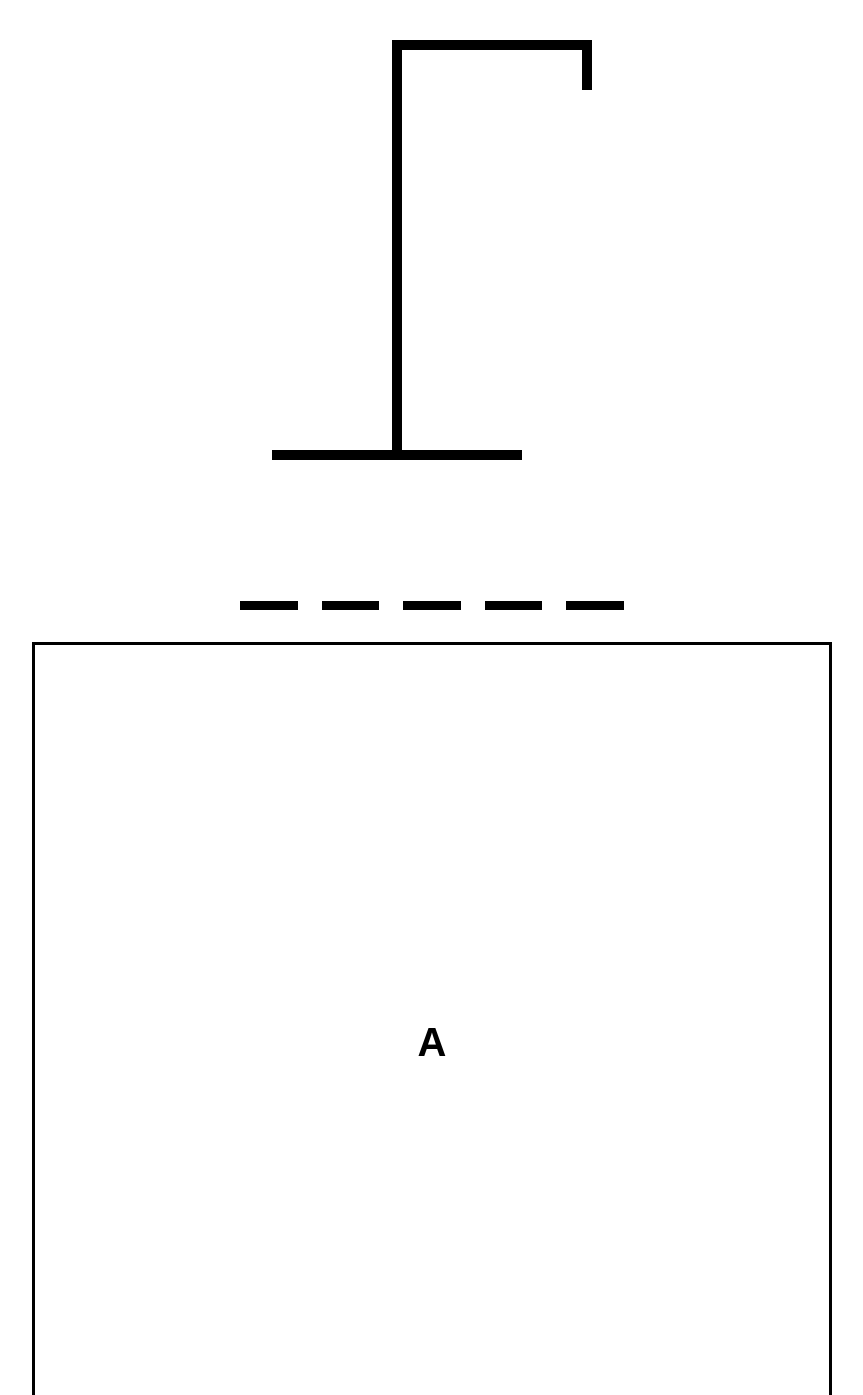
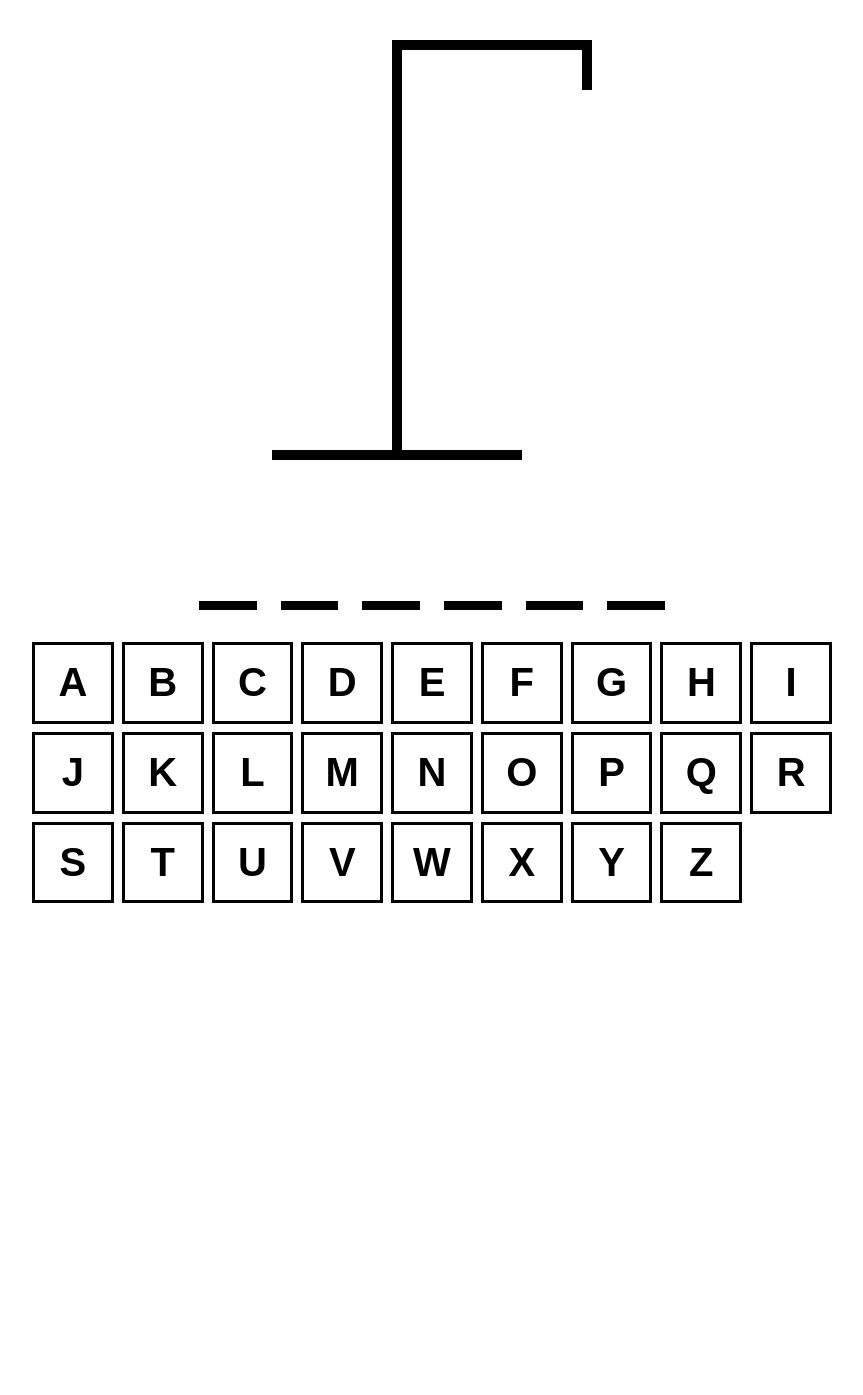
Before and after one commit to kobebuckley/hangman, a React (Vite) app in the folder hangman-vite/: page / in a window 1280 px wide. Shown: the top 1395 px of the page, without its empty margins (208-1071 px from the left). After the commit the page ends 911 px from the top, so only its background shows below. Built offline with nearby package versions, Linux system fonts and the light colour scheme.

Commit message:
completed the base foundation for hangman project; ready for next phase

```diff
--- a/hangman-vite/src/App.tsx
+++ b/hangman-vite/src/App.tsx
@@ -1,88 +1,101 @@
 import { useCallback, useEffect, useState } from "react"
+import { HangmanDrawing } from "./HangmanDrawing"
+import { HangmanWord } from "./HangmanWord"
+import { Keyboard } from "./Keyboard"
 import words from "./wordList.json"
-import { HangmanDrawing } from "./HangmanDrawing";
-import { HangmanWord } from "./HangmanWord";
-import { Keyboard } from "./Keyboard";
 
-function App(){
-  const [wordToGuess, setWordToGuess] = useState(() => {
-    return words[Math.floor(Math.random() * words.length)];
+function getWord() {
+  return words[Math.floor(Math.random() * words.length)]
+}
 
-  })
-
+function App() {
+  const [wordToGuess, setWordToGuess] = useState(getWord)
   const [guessedLetters, setGuessedLetters] = useState<string[]>([])
 
-  const incorrectLetters = guessedLetters.filter(letter => !wordToGuess.includes(letter))
+  const incorrectLetters = guessedLetters.filter(
+    letter => !wordToGuess.includes(letter)
+  )
 
-
-  const isLoser = incorrectLetters.length>=6
+  const isLoser = incorrectLetters.length >= 6
   const isWinner = wordToGuess
     .split("")
     .every(letter => guessedLetters.includes(letter))
 
-
-
-    const addGuessedLetter = useCallback((letter: string)=>{
-      if(guessedLetters.includes(letter)) return
+  const addGuessedLetter = useCallback(
+    (letter: string) => {
+      if (guessedLetters.includes(letter) || isLoser || isWinner) return
 
       setGuessedLetters(currentLetters => [...currentLetters, letter])
-    },[guessedLetters ])
+    },
+    [guessedLetters, isWinner, isLoser]
+  )
 
-
-
-
-  useEffect (() => {
-    const handler = (e: KeyboardEvent) =>{
+  useEffect(() => {
+    const handler = (e: KeyboardEvent) => {
       const key = e.key
-
-      if(!key.match(/^[a-z]$/)) return
+      if (!key.match(/^[a-z]$/)) return
 
       e.preventDefault()
       addGuessedLetter(key)
     }
 
-    document.addEventListener("keypress",handler)
+    document.addEventListener("keypress", handler)
 
     return () => {
-      document.removeEventListener("keypress",handler)
+      document.removeEventListener("keypress", handler)
+    }
+  }, [guessedLetters])
+
+  useEffect(() => {
+    const handler = (e: KeyboardEvent) => {
+      const key = e.key
+      if (key !== "Enter") return
+
+      e.preventDefault()
+      setGuessedLetters([])
+      setWordToGuess(getWord())
     }
 
-  },[guessedLetters])
+    document.addEventListener("keypress", handler)
 
-  return(
-    <div style={{
+    return () => {
+      document.removeEventListener("keypress", handler)
+    }
+  }, [])
+
+  return (
+    <div
+      style={{
         maxWidth: "800px",
         display: "flex",
         flexDirection: "column",
         gap: "2rem",
         margin: "0 auto",
         alignItems: "center",
-    }}>
-
-      <div style={{fontSize: "2rem", textAlign:"center"}}>
+      }}
+    >
+      <div style={{ fontSize: "2rem", textAlign: "center" }}>
         {isWinner && "Winner! - Refresh to try again"}
         {isLoser && "Nice Try - Refresh to try again"}
-
       </div>
-      <HangmanDrawing numberOfGuesses = {incorrectLetters.length} />
-      <HangmanWord guessedLetters = {guessedLetters} wordToGuess ={wordToGuess} />
-
-
-
-
-  <div style={{ alignSelf:"stretch" }}>
-
+      <HangmanDrawing numberOfGuesses={incorrectLetters.length} />
+      <HangmanWord
+        reveal={isLoser}
+        guessedLetters={guessedLetters}
+        wordToGuess={wordToGuess}
+      />
+      <div style={{ alignSelf: "stretch" }}>
         <Keyboard
-          disabled = {isWinner || isLoser}
-          activeLetters={guessedLetters.filter(letter => wordToGuess.includes(letter)
+          disabled={isWinner || isLoser}
+          activeLetters={guessedLetters.filter(letter =>
+            wordToGuess.includes(letter)
           )}
-            inactiveLetters={incorrectLetters} addGuessedLetter={addGuessedLetter}
+          inactiveLetters={incorrectLetters}
+          addGuessedLetter={addGuessedLetter}
         />
       </div>
-
     </div>
   )
-
 }
 
 export default App
--- a/hangman-vite/src/HangmanDrawing.tsx
+++ b/hangman-vite/src/HangmanDrawing.tsx
@@ -1,5 +1,6 @@
 const HEAD = (
-    <div style={{
+    <div
+      style={{
         width: "50px",
         height: "50px",
         borderRadius: "100%",
@@ -7,24 +8,26 @@ const HEAD = (
         position: "absolute",
         top: "50px",
         right: "-30px",
-
-    }} />
+      }}
+    />
   )
 
   const BODY = (
-    <div style={{
+    <div
+      style={{
         width: "10px",
         height: "100px",
         background: "black",
         position: "absolute",
         top: "120px",
-        right: "0",
-
-    }} />
+        right: 0,
+      }}
+    />
   )
 
   const RIGHT_ARM = (
-    <div style={{
+    <div
+      style={{
         width: "100px",
         height: "10px",
         background: "black",
@@ -33,11 +36,13 @@ const RIGHT_ARM = (
         right: "-100px",
         rotate: "-30deg",
         transformOrigin: "left bottom",
-    }} />
+      }}
+    />
   )
 
   const LEFT_ARM = (
-    <div style={{
+    <div
+      style={{
         width: "100px",
         height: "10px",
         background: "black",
@@ -46,12 +51,13 @@ const LEFT_ARM = (
         right: "10px",
         rotate: "30deg",
         transformOrigin: "right bottom",
-    }} />
+      }}
+    />
   )
 
-
   const RIGHT_LEG = (
-    <div style={{
+    <div
+      style={{
         width: "100px",
         height: "10px",
         background: "black",
@@ -60,42 +66,62 @@ const RIGHT_LEG = (
         right: "-90px",
         rotate: "60deg",
         transformOrigin: "left bottom",
-    }} />
+      }}
+    />
   )
 
-
-
-
   const LEFT_LEG = (
-    <div style={{
+    <div
+      style={{
         width: "100px",
         height: "10px",
         background: "black",
         position: "absolute",
         top: "210px",
-        right: "0",
+        right: 0,
         rotate: "-60deg",
         transformOrigin: "right bottom",
-    }} />
+      }}
+    />
   )
 
-const BODY_PARTS = [HEAD,BODY,RIGHT_ARM,LEFT_ARM,RIGHT_LEG,LEFT_LEG]
+  const BODY_PARTS = [HEAD, BODY, RIGHT_ARM, LEFT_ARM, RIGHT_LEG, LEFT_LEG]
 
   type HangmanDrawingProps = {
     numberOfGuesses: number
   }
 
-
-
-export function HangmanDrawing({ numberOfGuesses } : HangmanDrawingProps){
-
-    return <div style={{ position: "relative" }}>
-       {BODY_PARTS.slice(0,numberOfGuesses)}
-
-        <div style={{height: "50px", width: "10px", background: "black", position: "absolute", top: 0, right: 0}}/>
-        <div style={{height: "10px", width: "200px", background: "black", marginLeft: "120px"}}/>
-        <div style={{height: "400px", width: "10px", background: "black", marginLeft: "120px"}}/>
-        <div style={{height: "10px",width: "250px", background: "black"}}/>
-
+  export function HangmanDrawing({ numberOfGuesses }: HangmanDrawingProps) {
+    return (
+      <div style={{ position: "relative" }}>
+        {BODY_PARTS.slice(0, numberOfGuesses)}
+        <div
+          style={{
+            height: "50px",
+            width: "10px",
+            background: "black",
+            position: "absolute",
+            top: 0,
+            right: 0,
+          }}
+        />
+        <div
+          style={{
+            height: "10px",
+            width: "200px",
+            background: "black",
+            marginLeft: "120px",
+          }}
+        />
+        <div
+          style={{
+            height: "400px",
+            width: "10px",
+            background: "black",
+            marginLeft: "120px",
+          }}
+        />
+        <div style={{ height: "10px", width: "250px", background: "black" }} />
       </div>
+    )
   }
--- a/hangman-vite/src/HangmanWord.tsx
+++ b/hangman-vite/src/HangmanWord.tsx
@@ -1,13 +1,17 @@
 type HangmanWordProps = {
     guessedLetters: string[]
     wordToGuess: string
+    reveal?: boolean
   }
 
-export function HangmanWord({ guessedLetters, wordToGuess }: HangmanWordProps) {
-
+  export function HangmanWord({
+    guessedLetters,
+    wordToGuess,
+    reveal = false,
+  }: HangmanWordProps) {
     return (
       <div
-    style= {{
+        style={{
           display: "flex",
           gap: ".25em",
           fontSize: "6rem",
@@ -18,12 +22,20 @@ export function HangmanWord({ guessedLetters, wordToGuess }: HangmanWordProps) {
       >
         {wordToGuess.split("").map((letter, index) => (
           <span style={{ borderBottom: ".1em solid black" }} key={index}>
-                <span style={{
-                    visibility: guessedLetters.includes(letter) ? "visible" : "hidden",
-                }}>
+            <span
+              style={{
+                visibility:
+                  guessedLetters.includes(letter) || reveal
+                    ? "visible"
+                    : "hidden",
+                color:
+                  !guessedLetters.includes(letter) && reveal ? "red" : "black",
+              }}
+            >
               {letter}
             </span>
           </span>
         ))}
-    </div>)
+      </div>
+    )
   }
--- a/hangman-vite/src/Keyboard.module.css
+++ b/hangman-vite/src/Keyboard.module.css
@@ -1,9 +1,8 @@
 .btn {
   width: 100%;
-    align-self: "stretch";
   border: 3px solid black;
-    background:none;
-    aspect-ratio: 1/1;
+  background: none;
+  aspect-ratio: 1 / 1;
   font-size: 2.5rem;
   text-transform: uppercase;
   padding: .5rem;
@@ -13,7 +12,7 @@
 }
 
 .btn.active {
-    background-color: hsl(200,100%,50%);
+  background-color: hsl(200, 100%, 50%);
   color: white;
 }
 
@@ -23,5 +22,5 @@
 
 .btn:hover:not(:disabled),
 .btn:focus:not(:disabled) {
-    background-color: hsl(200,100%,75%);
+  background-color: hsl(200, 100%, 75%);
 }
--- a/hangman-vite/src/Keyboard.tsx
+++ b/hangman-vite/src/Keyboard.tsx
@@ -1,5 +1,4 @@
 import styles from "./Keyboard.module.css"
-
 
 const KEYS = [
   "a",
@@ -31,43 +30,42 @@ const KEYS = [
 ]
 
 type KeyboardProps = {
-  activeLetters : string[]
-  disabled? : boolean
-   inactiveLetters : string[]
-   addGuessedLetter : (letter : string) => void
+  disabled?: boolean
+  activeLetters: string[]
+  inactiveLetters: string[]
+  addGuessedLetter: (letter: string) => void
 }
 
-export function Keyboard({ activeLetters, inactiveLetters, addGuessedLetter,disabled = false} : KeyboardProps){
-    return(
-        <div style={{
-            display: 'grid',
-            gridTemplateColumns: "repeat(auto-fit, minmax(75, 1fr))",
+export function Keyboard({
+  activeLetters,
+  inactiveLetters,
+  addGuessedLetter,
+  disabled = false,
+}: KeyboardProps) {
+  return (
+    <div
+      style={{
+        display: "grid",
+        gridTemplateColumns: "repeat(auto-fit, minmax(75px, 1fr))",
         gap: ".5rem",
       }}
     >
       {KEYS.map(key => {
-
         const isActive = activeLetters.includes(key)
         const isInactive = inactiveLetters.includes(key)
-
-
-
         return (
           <button
             onClick={() => addGuessedLetter(key)}
-
-            className={`${styles.btn} ${isActive ? styles.active : ""}
-            ${
-              isInactive ? styles.active : ""}`}
-            disabled = {isInactive || isActive || disabled}
+            className={`${styles.btn} ${isActive ? styles.active : ""} ${
+              isInactive ? styles.inactive : ""
+            }`}
+            disabled={isInactive || isActive || disabled}
             key={key}
           >
             {key}
           </button>
         )
-
       })}
-
     </div>
   )
 }
--- a/hangman-vite/src/wordList.json
+++ b/hangman-vite/src/wordList.json
@@ -1,7 +1,5 @@
 [
-    "test",
-    "tripe",
-    "grape",
-    "apple",
-    "banana"
+    "naruto",
+    "sasuke",
+    "sakura"
 ]
```
Lines whose indentation alone changed are shown as unchanged.
